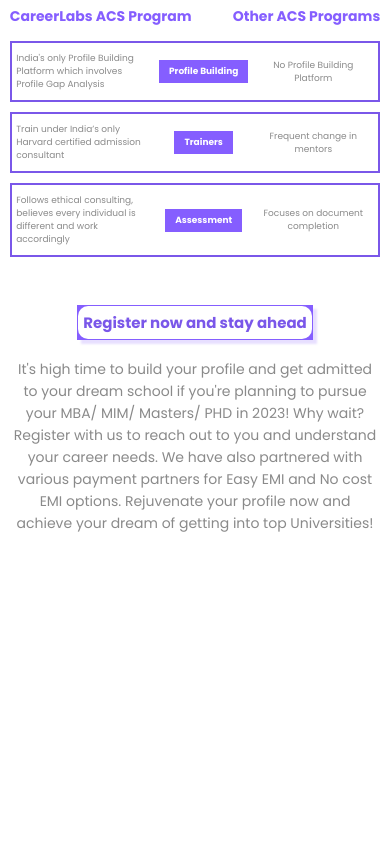
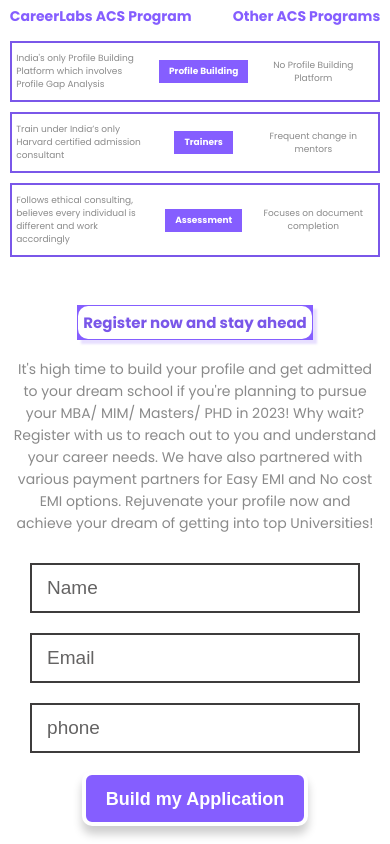
Before and after one commit to Kathirvel15/ReactJs-First-Project, a React (Create React App) app: page / in a window 390 px wide. Shown: the part 6014-6858 px from the top of the page. Before the commit the page ends 6562 px from the top, so only its background shows below. Built offline with nearby package versions, Linux system fonts and the light colour scheme.

Commit message:
Section 9th,10th and 11th

```diff
--- a/src/1stfolder/acs.css
+++ b/src/1stfolder/acs.css
@@ -762,3 +762,78 @@
         margin-top:-1em;
     }
 }
+/* section-11 */
+.ACS-section-11
+{
+    width: 88%;
+    margin: auto;
+    margin-top: 3em;
+}
+.ACS-section-11-divided-part
+{
+    display: flex;
+    justify-content:space-between;
+    align-items: center;
+}
+.ACS-section-11 input
+{
+    width:30%;
+    height: 44px;
+    font-size: 20px;
+    padding-left: 15px;
+    border:2px solid #3E3C3C;
+}
+.ACS-section-11 input::placeholder
+{
+    font-size: 19px;
+    color: #646363;
+}
+.ACS-section-11-divided
+{
+    text-align: center;
+}
+.ACS-section-11-divided button
+{
+    background-color: #855EFF;
+    height: 55px;
+    padding: 0px 30px;
+    font-size: 20px;
+    color: #ffff;
+    border: 4px solid #FFFFFF;
+box-shadow: 0px 8px 10px rgba(0, 0, 0, 0.2);
+border-radius: 10px;
+    font-weight: 600;
+    margin: 2em auto;
+    display: flex;
+    align-items: center;
+}
+@media screen and (max-width:767px) {
+    .ACS-section-11-divided-part
+    {
+        flex-direction: column;
+    }
+    .ACS-section-11-divided-part input
+    {
+        width: 90%;
+    }
+    .ACS-section-11-divided input
+    {
+        font-size: 18px;
+        /* margin-left: 10px; */
+    }
+    .ACS-section-11
+    {
+        margin-top: 1.8em;
+    }
+    .ACS-section-11 button
+    {
+        margin: 1em auto;
+        font-size: 18px;
+        line-height: 40px;
+        padding: 0px 20px;
+    }
+    .ACS-section-11-divided input:nth-child(2),.ACS-section-11-divided input:nth-child(3)
+    {
+        margin-top: 20px;
+    }
+}
--- a/src/1stfolder/acs.js
+++ b/src/1stfolder/acs.js
@@ -417,6 +417,20 @@
         achieve your dream of getting into top Universities!
       </p>
     </section>
+    {/*ELEVENTH SECTION */}
+    <section class="ACS-section-11">
+      <div class="ACS-section-11-divided">
+        <form method="post">
+          <div class="ACS-section-11-divided-part">
+            <input type="text" placeholder="Name" requried />
+            {/*<input type="text" placeholder="Name" requried>*/}
+            <input type="Email" placeholder="Email" requried />
+            <input type="phone Number" placeholder="phone" requried />
+          </div>
+          <button>Build my Application</button>
+        </form>
+      </div>
+    </section>
   </>
 );
 export default greek;
```
